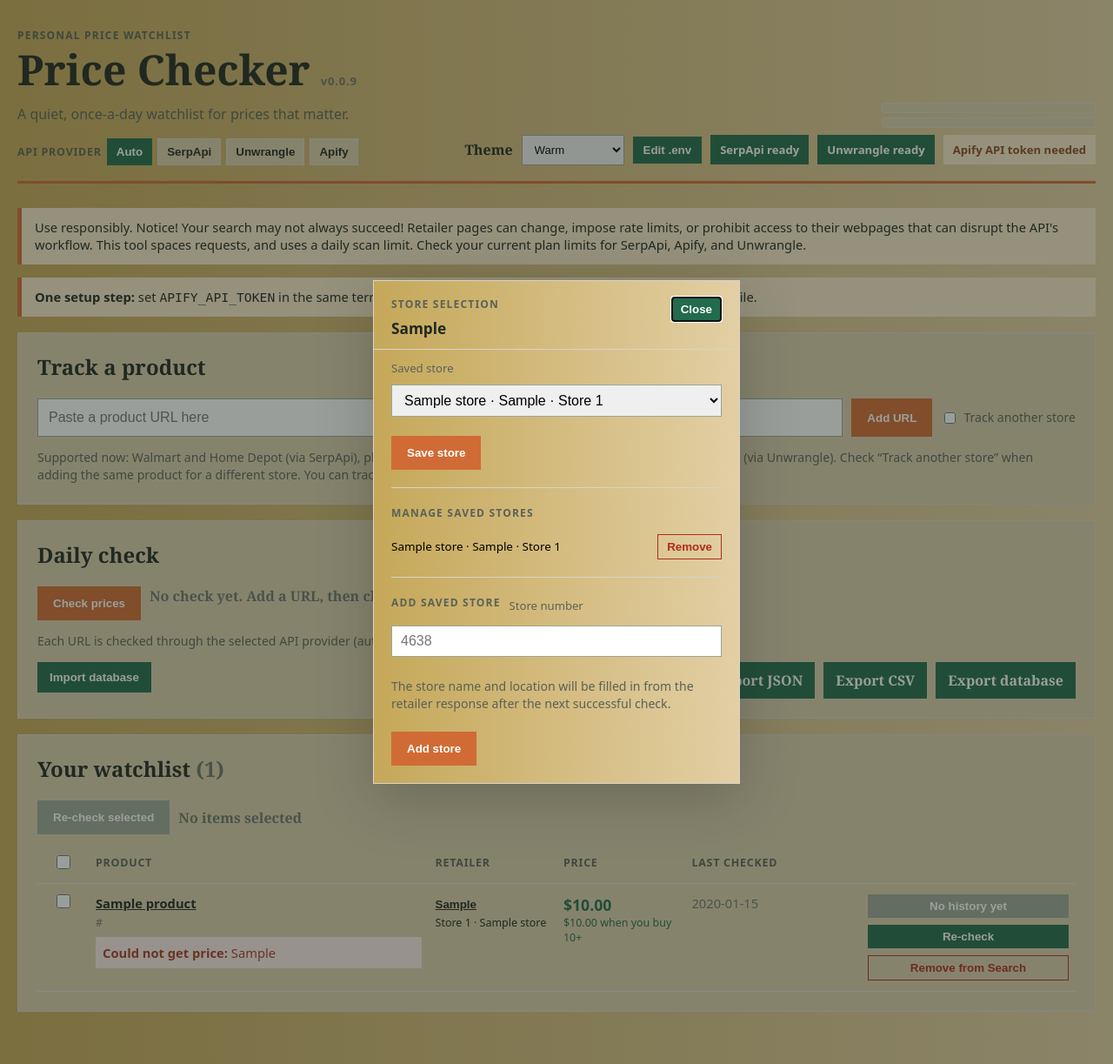
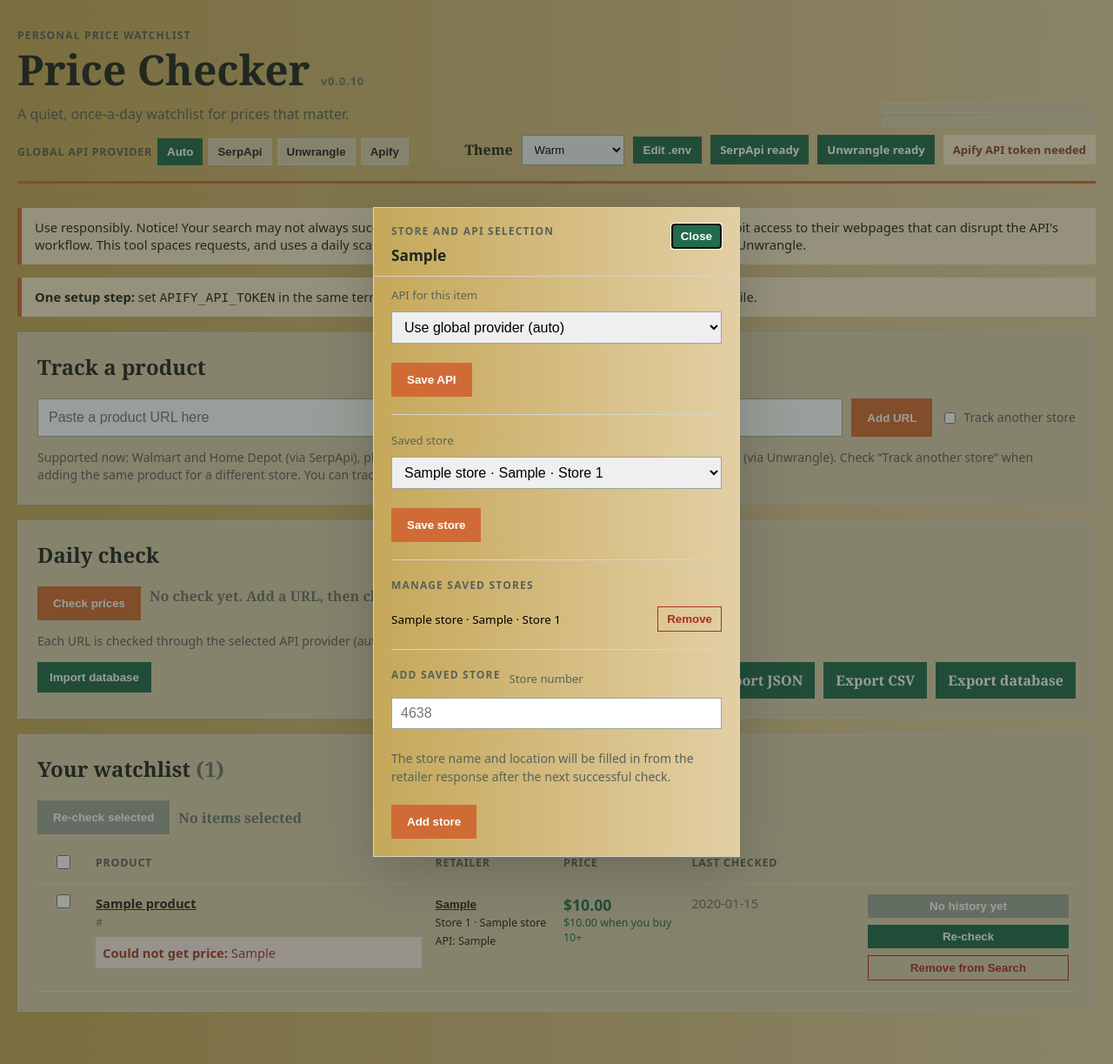
Before and after one commit to Adrian-Utz/price-checker, a Flask app: page / in a window 1280 px wide, after a click that opens the changed part. Shown: the whole page at 87% size. Run offline with Flask 3, Linux system fonts and the light colour scheme; tables that the repository leaves empty hold one stand-in row (values such as "Sample post"); parts of the project's set-up code (start-up, migrations or seed data) failed here and were passed over.

Commit message:
Version 0.0.10 Update: Added API mapping, scroll persistence

```diff
--- a/main.py
+++ b/main.py
@@ -73,10 +73,12 @@ from utils.scanner import (
 )
 from utils.providers import (
 	API_PROVIDERS,
+	ITEM_PROVIDERS,
 	apify_ready,
 	api_provider,
 	fetch_product as _fetch_product,
 	provider_ready,
+	providers_for_retailer,
 	serpapi_ready,
 	unwrangle_ready,
 )
@@ -119,7 +121,8 @@ api_usage = {
 serpapi_usage_checked_at = 0.0
 
 # Sharing variable for group testing with Live Share
-group_testing = False
+auto_server_shutdown = True #This variable turns off the automatic server shutdown whenever a user closes a tab
+edit_env = True #This varaible turns off the ability to edit the .env file
 
 
 def check_for_update_background() -> None:
@@ -265,12 +268,14 @@ def fetch_product(
 	store_id: str | None = None,
 	zip_state: str | None = None,
 	zipcode: str | None = None,
+	provider: str | None = None,
 ) -> dict[str, object]:
 	return _fetch_product(
 		url,
 		store_id=store_id,
 		zip_state=zip_state,
 		zipcode=zipcode,
+		provider=provider,
 		mark_serpapi_usage_stale=mark_serpapi_usage_stale,
 		update_unwrangle_usage=update_unwrangle_usage,
 		record_dev_api_responses=record_dev_api_responses,
@@ -436,12 +441,12 @@ def cancel_pending_shutdown() -> None:
 			shutdown_timer = None
 
 def stop_server() -> None:
-	if not group_testing and server is not None:
+	if auto_server_shutdown and server is not None:
 		server.shutdown()
 
 def schedule_shutdown() -> None:
 	global shutdown_timer
-	if group_testing:
+	if auto_server_shutdown == False:
 		cancel_pending_shutdown()
 		return
 	cancel_pending_shutdown()
@@ -544,11 +549,13 @@ def index():
 		provider_is_ready=provider_ready(api_provider()),
 		developer_mode=DEVELOPER_MODE,
 		version_number=VERSION_NUMBER,
-		env_file_text=read_env_file_text(),
+		env_file_text=read_env_file_text() if edit_env else "",
+		edit_env=edit_env,
 		update_available=update_available,
 		latest_version=latest_version,
 		releases_url=check_for_update.get_latest_release_url(),
 		api_usage=api_usage_summary(),
+		providers_for_retailer=providers_for_retailer,
 	)
 
 
@@ -667,6 +674,21 @@ def set_store(product_id: int):
 			return redirect(url_for("index", message="Choose a saved store for this retailer."))
 		connection.execute("UPDATE products SET store_id = ? WHERE id = ?", (store_id or None, product_id))
 	return redirect(url_for("index", message="Store selection updated."))
+
+
+@app.post("/item-provider/<int:product_id>")
+def set_item_provider(product_id: int):
+	"""Pin one item to a specific API provider, or clear the pin to follow the global provider."""
+	provider = request.form.get("provider", "").strip().lower()
+	with connect() as connection:
+		product = connection.execute("SELECT source FROM products WHERE id = ?", (product_id,)).fetchone()
+		if product is None:
+			return redirect(url_for("index", message="Product was not found."))
+		if provider and (provider not in ITEM_PROVIDERS or provider not in providers_for_retailer(product["source"])):
+			return redirect(url_for("index", message=f"That API provider does not support {product['source']}."))
+		connection.execute("UPDATE products SET api_provider = ? WHERE id = ?", (provider or None, product_id))
+	message = f"This item will always use {provider}." if provider else "This item now follows the global API provider."
+	return redirect(url_for("index", message=message))
 
 
 @app.post("/stores/add")
@@ -793,7 +815,7 @@ def export_watchlist_csv():
 	with connect() as connection:
 		products = watchlist_export_rows(connection)
 	output = io.StringIO(newline="")
-	fieldnames = ["id", "product_id", "url", "title", "source", "price", "bulk_price", "bulk_quantity", "currency", "checked_at", "error", "history"]
+	fieldnames = ["id", "product_id", "url", "title", "source", "price", "bulk_price", "bulk_quantity", "currency", "checked_at", "error", "api_provider", "history"]
 	writer = csv.DictWriter(output, fieldnames=fieldnames)
 	writer.writeheader()
 	for product in products:
@@ -866,6 +888,8 @@ def set_api_provider():
 @app.post("/settings/env")
 def save_env_file():
 	"""Update the user's .env"""
+	if not edit_env:
+		abort(403, description="Editing the .env file is disabled.")
 	try:
 		content = request.form.get("env_content", "")
 		save_env_file_text(content)
--- a/templates/page.html
+++ b/templates/page.html
@@ -32,7 +32,7 @@ Written by: AJ Utz
 			{% endif %}
 			<form class="provider-select" method="post" action="{{ url_for('set_api_provider') }}">
 				<input type="hidden" name="csrf_token" value="{{ csrf_token }}">
-				<span class="provider-label">API provider</span>
+				<span class="provider-label">Global API provider</span>
 				<button class="provider-button {{ 'active' if api_provider == 'auto' }}" name="provider" value="auto" title="Pick the best provider per retailer">Auto</button>
 				<button class="provider-button {{ 'active' if api_provider == 'serpapi' }}" name="provider" value="serpapi" title="Always use SerpApi">SerpApi</button>
 				<button class="provider-button {{ 'active' if api_provider == 'unwrangle' }}" name="provider" value="unwrangle" title="Always use Unwrangle">Unwrangle</button>
@@ -71,8 +71,10 @@ Written by: AJ Utz
 						<option value="sun">Sun</option>
 					</select>
 				<!--Env editor button-->
+				{% if edit_env %}
 				<button class="env-button" type="button" onclick="document.getElementById('env-editor').showModal()">Edit .env</button>
-				<!--Allerts if the user has configured their Api keys-->
+				{% endif %}
+				<!--Alerts if the user has configured their Api keys-->
 				<span class="status {{ '' if serpapi_ready else 'warning' }}">
 					SerpApi {{ 'ready' if serpapi_ready else 'API key needed' }}
 				</span>
@@ -85,6 +87,7 @@ Written by: AJ Utz
 			</div>
 			</div>
 	</header>
+		{% if edit_env %}
 		<dialog class="history-modal" id="env-editor">
 			<!--Editor popup for .env file, Allows the user to change their API key on the fly.-->
 			<div class="modal-header">
@@ -107,6 +110,7 @@ Written by: AJ Utz
 				</form>
 			</div>
 		</dialog>
+		{% endif %}
   <div class="notice">Use responsibly. Notice! Your search may not always succeed! Retailer pages can change, impose rate limits, or prohibit access to their webpages that can disrupt the API's workflow. This tool spaces requests, and uses a daily scan limit. Check your current plan limits for SerpApi, Apify, and Unwrangle.</div>
   {% if message %}<p class="notice">{{ message }}</p>{% endif %}
 	{% if not serpapi_ready %}<p class="notice"><strong>One setup step:</strong> set <code>SERPAPI_API_KEY</code> in the same terminal used to start this app, then restart it. Or create an .env file.</p>{% endif %}
@@ -208,15 +212,28 @@ Written by: AJ Utz
 						<button class="retailer-button" type="button" onclick="document.getElementById('store-{{ product.id }}').showModal()">{{ product.source }}</button>
 						{% set selected_store = (stores_by_retailer.get(product.source, []) | selectattr('store_id', 'equalto', product.store_id) | list | first) %}
 						{% if selected_store %}<span class="store-number">Store {{ selected_store.store_id }} · {{ selected_store.name }}</span>{% elif product.store_id %}<span class="store-number">Store {{ product.store_id }}</span>{% else %}<span class="store-number muted">All stores</span>{% endif %}
+						{% if product.api_provider %}<span class="store-number">API: {{ product.api_provider }}</span>{% endif %}
 						<dialog class="history-modal store-modal" id="store-{{ product.id }}">
 							<div class="modal-header">
 								<div>
-									<p class="eyebrow">Store selection</p>
+									<p class="eyebrow">Store and API selection</p>
 									<h3>{{ product.source }}</h3>
 								</div>
 								<form method="dialog"><button class="modal-close" aria-label="Close store selection">Close</button></form>
 							</div>
 							<div class="modal-content">
+								<form method="post" action="{{ url_for('set_item_provider', product_id=product.id) }}">
+									<input type="hidden" name="csrf_token" value="{{ csrf_token }}">
+									<label for="item-provider-{{ product.id }}">API for this item</label>
+									<select id="item-provider-{{ product.id }}" name="provider">
+										<option value="">Use global provider ({{ api_provider }})</option>
+										{% for option in providers_for_retailer(product.source) %}
+										<option value="{{ option }}" {% if product.api_provider == option %}selected{% endif %}>Always use {{ option }}</option>
+										{% endfor %}
+									</select>
+									<div class="modal-actions"><button type="submit">Save API</button></div>
+								</form>
+								<hr>
 								<form method="post" action="{{ url_for('set_store', product_id=product.id) }}">
 									<input type="hidden" name="csrf_token" value="{{ csrf_token }}">
 									<label for="store-id-{{ product.id }}">Saved store</label>
@@ -462,3 +479,19 @@ Written by: AJ Utz
 			});
 	}
 </script>
+<script>
+    // 1. Restore the scroll position when the page loads
+    document.addEventListener("DOMContentLoaded", function() {
+        const scrollPosition = sessionStorage.getItem("scrollPosition");
+        if (scrollPosition) {
+            window.scrollTo(0, parseInt(scrollPosition, 10));
+            // Optional: Clear it if you only want it to persist once
+            // sessionStorage.removeItem("scrollPosition");
+        }
+    });
+
+    // 2. Save the scroll position right before the page unloads (refresh/submit)
+    window.addEventListener("beforeunload", function() {
+        sessionStorage.setItem("scrollPosition", window.scrollY);
+    });
+</script>
--- a/utils/database.py
+++ b/utils/database.py
@@ -56,7 +56,7 @@ def init_db() -> None:
 				id INTEGER PRIMARY KEY, url TEXT NOT NULL, title TEXT,
 				source TEXT NOT NULL, store_id TEXT, price REAL, bulk_price REAL,
 				bulk_quantity INTEGER, currency TEXT, checked_at TEXT,
-				error TEXT, retailer_product_id TEXT
+				error TEXT, retailer_product_id TEXT, api_provider TEXT
 			);
 			CREATE TABLE IF NOT EXISTS observations (
 				id INTEGER PRIMARY KEY, product_id INTEGER NOT NULL,
@@ -83,6 +83,8 @@ def init_db() -> None:
 			connection.execute("ALTER TABLE products ADD COLUMN bulk_quantity INTEGER")
 		if "retailer_product_id" not in product_columns:
 			connection.execute("ALTER TABLE products ADD COLUMN retailer_product_id TEXT")
+		if "api_provider" not in product_columns:
+			connection.execute("ALTER TABLE products ADD COLUMN api_provider TEXT")
 		observation_columns = {row[1] for row in connection.execute("PRAGMA table_info(observations)")}
 		if "bulk_price" not in observation_columns:
 			connection.execute("ALTER TABLE observations ADD COLUMN bulk_price REAL")
@@ -101,7 +103,7 @@ def init_db() -> None:
 					id INTEGER PRIMARY KEY, url TEXT NOT NULL, title TEXT,
 					source TEXT NOT NULL, store_id TEXT, price REAL, bulk_price REAL,
 					bulk_quantity INTEGER, currency TEXT, checked_at TEXT,
-					error TEXT, retailer_product_id TEXT
+					error TEXT, retailer_product_id TEXT, api_provider TEXT
 				)
 			""")
 			connection.execute("""
--- a/utils/providers.py
+++ b/utils/providers.py
@@ -21,6 +21,20 @@ def api_provider() -> str:
 	return value if value in API_PROVIDERS else "auto"
 
 
+#Providers a single item can be pinned to. "auto" is left out because an empty mapping already means the global setting.
+ITEM_PROVIDERS = ("serpapi", "unwrangle", "apify")
+
+def providers_for_retailer(retailer: str) -> tuple[str, ...]:
+	"""Return the providers that can look up an item from the given retailer name (as stored in products.source)."""
+	if retailer == "Lowes":
+		return ("unwrangle", "apify")
+	if retailer in {"Ace Hardware", "Sams Club"}:
+		return ("unwrangle",)
+	if retailer in {"Walmart", "Home Depot"}:
+		return ("serpapi", "unwrangle")
+	return ()
+
+
 def fetch_product(
 	url: str,
 	store_id: str | None = None,
@@ -30,10 +44,11 @@ def fetch_product(
 	mark_serpapi_usage_stale: Callable[[], None],
 	update_unwrangle_usage: Callable[[list[dict[str, object]]], None],
 	record_dev_api_responses: Callable[[str, str, list[dict[str, object]], str | None], None],
+	provider: str | None = None,
 ) -> dict[str, object]:
-	"""Fetch which store ID Api to call"""
+	"""Fetch which store ID Api to call. A per-item provider overrides the global provider setting."""
 	host = urlparse(url).netloc.lower().removeprefix("www.")
-	provider = api_provider()
+	provider = provider if provider in ITEM_PROVIDERS else api_provider()
 	client = None
 	error = None
 	# SerpApi only covers Walmart and Home Depot; Unwrangle covers every supported retailer.
--- a/utils/scanner.py
+++ b/utils/scanner.py
@@ -76,7 +76,13 @@ def refresh_product(
 				).fetchone()
 			if store:
 				zip_state, zipcode = store["zip_state"], store["zipcode"]
-		result = fetch_product(product["url"], store_id=product["store_id"], zip_state=zip_state, zipcode=zipcode)
+		result = fetch_product(
+			product["url"],
+			store_id=product["store_id"],
+			zip_state=zip_state,
+			zipcode=zipcode,
+			provider=product["api_provider"] if "api_provider" in product.keys() else None,
+		)
 		status, error = "success", None
 	except Exception as fetch_error:  # A single URL must not cancel the scan.
 		result, status, error = {}, "error", str(fetch_error)
--- a/version.py
+++ b/version.py
@@ -1,2 +1,2 @@
 #Here is the version Number to be called to other programs.
-VERSION_NUMBER = "0.0.9"
+VERSION_NUMBER = "0.0.10"
```
Also changed, not shown: changlog.md (+3 -0 lines), utils/watchlist_io.py (+6 -3 lines), README.md.
